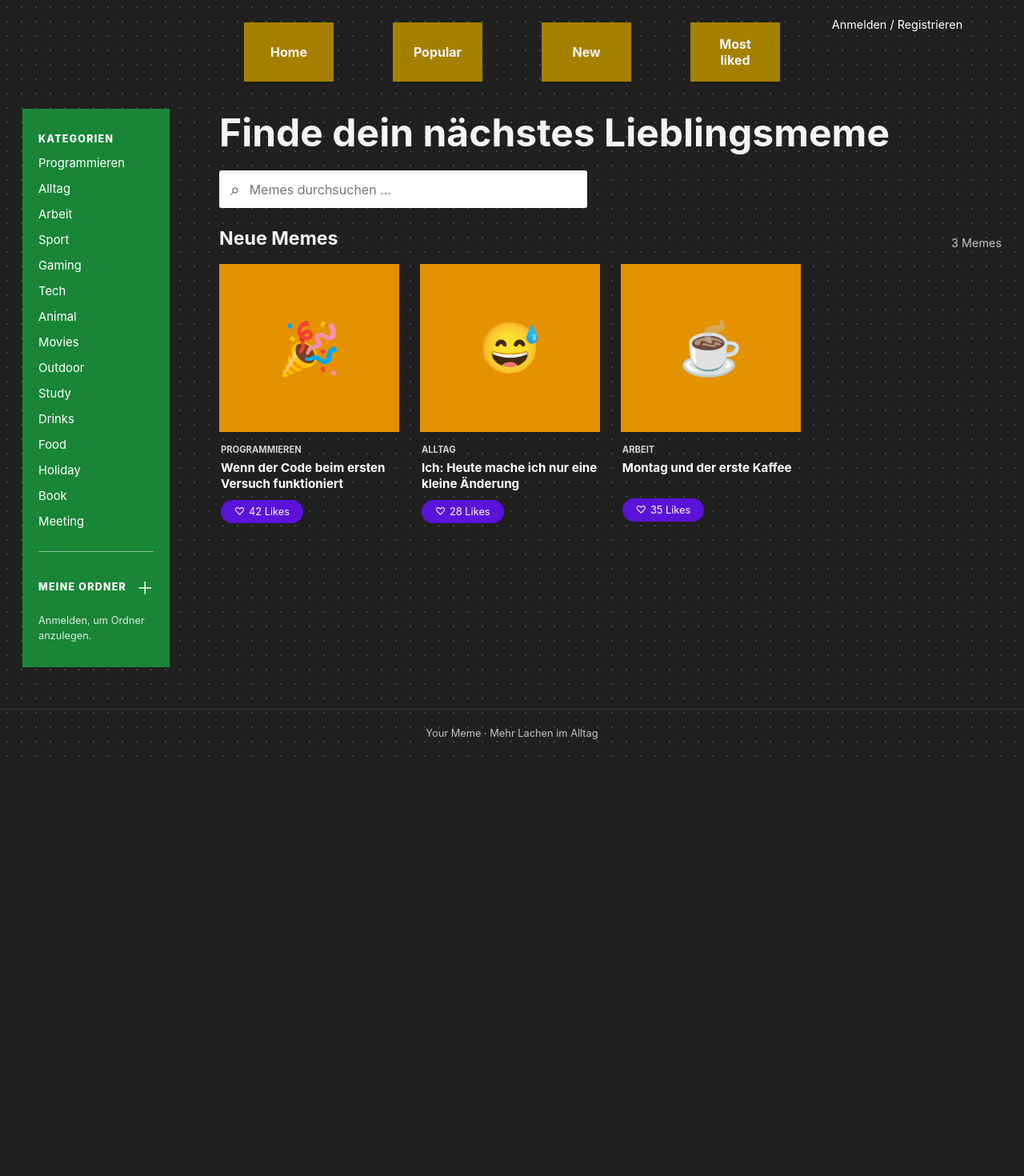
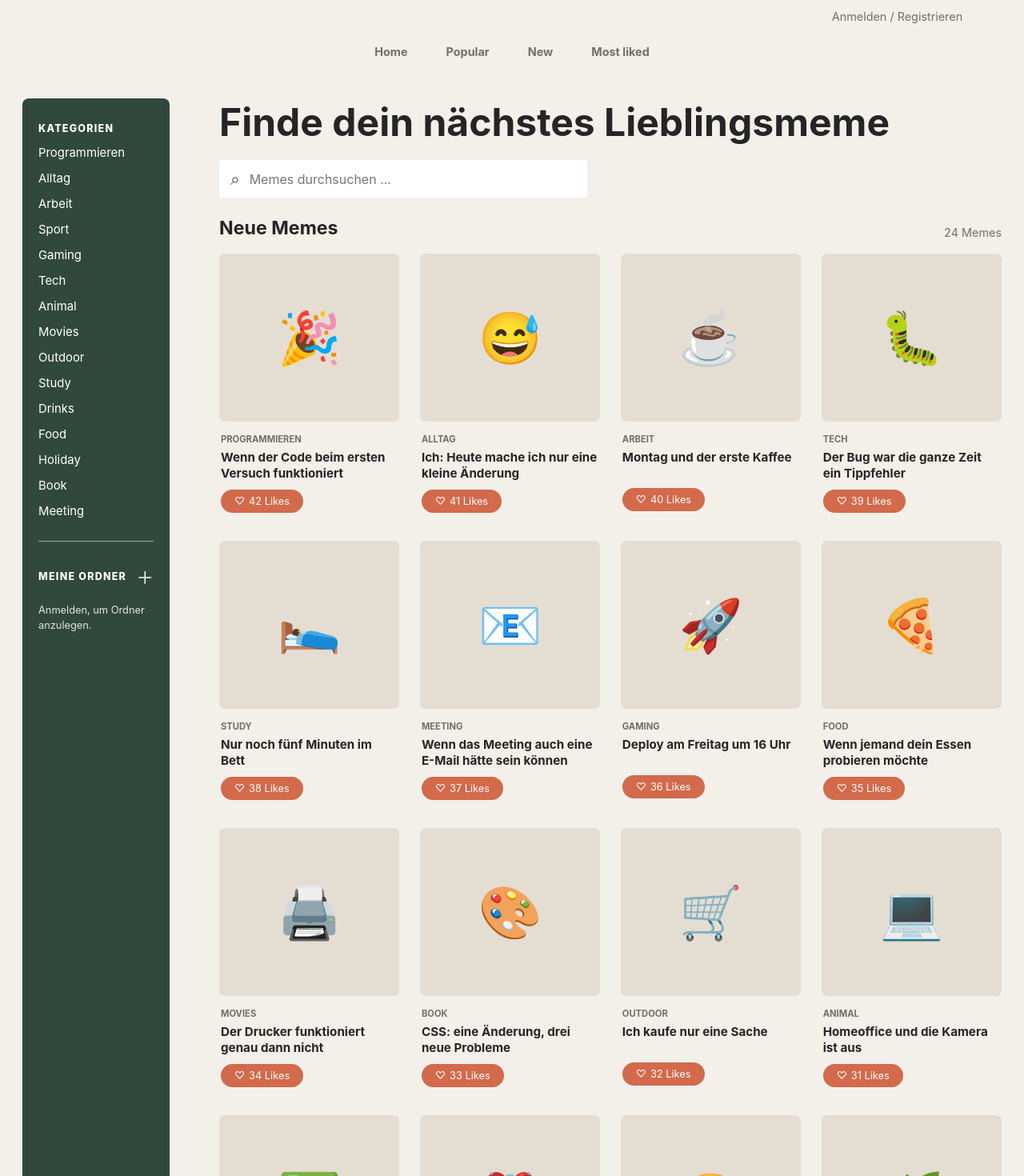
Before and after one commit to josephinemundt1297/your-meme, a React (Vite) app in the folder frontend/: page / in a window 1280 px wide. Shown: the top 1470 px of the page at 80% size. Before the commit the page ends 946 px from the top, so only its background shows below. Built offline with nearby package versions, Linux system fonts and the light colour scheme.

Commit message:
feat(frontend): refine meme navigation and layout

```diff
--- a/frontend/src/App.css
+++ b/frontend/src/App.css
@@ -1,20 +1,20 @@
-:root { --ink: #f4f4f4; --muted: #c5c5c5; --blue: #087ba8; --green: #188537; --orange: #e49200; --mustard: #a58000; --purple: #5b12d9; --page: #202020; --line: #3a3a3a; }
+:root { --ink: #252525; --muted: #716f6a; --green: #31483e; --orange: #e4ddd2; --mustard: #f3f0ea; --purple: #d26a4b; --page: #f3f0ea; --line: #ddd8cf; }
 * { box-sizing: border-box; }
 html { background: var(--page); }
-body { margin: 0; background-color: var(--page); background-image: radial-gradient(#444 1px, transparent 1px); background-size: 18px 18px; color: var(--ink); font-family: Inter, ui-sans-serif, system-ui, -apple-system, sans-serif; }
+body { margin: 0; background: var(--page); color: var(--ink); font-family: Inter, ui-sans-serif, system-ui, -apple-system, sans-serif; }
 a { color: inherit; text-decoration: none; } button, input { font: inherit; }
 .app-shell { min-height: 100vh; }
-.site-header { align-items: flex-start; display: flex; justify-content: center; padding: 0 24px; position: relative; }
+.site-header { min-height: 22px; padding: 0 24px; position: relative; }
 .brand-banner { align-items: center; background: var(--blue); display: flex; flex-direction: column; justify-content: center; margin-top: 0; min-height: 112px; padding: 20px 32px; width: min(560px, 100%); }
 .logo { color: white; font-size: 1.35rem; font-weight: 800; }
 .brand-banner p { font-size: .85rem; margin: 8px 0 0; }
-.account-link { color: white; font-size: .9rem; position: absolute; right: clamp(20px, 6vw, 80px); top: 22px; }
+.account-link { color: var(--muted); font-size: .9rem; position: absolute; right: clamp(20px, 6vw, 80px); top: 12px; }
 .account-link:hover, .account-link:focus-visible { text-decoration: underline; }
-.main-nav { display: flex; gap: clamp(18px, 6vw, 74px); justify-content: center; margin: 28px auto 34px; }
-.main-nav a { align-items: center; background: var(--mustard); display: flex; font-weight: 700; justify-content: center; min-height: 74px; padding: 14px 22px; text-align: center; width: 112px; }
-.main-nav a:hover, .main-nav a:focus-visible { background: #c19c12; }
+.main-nav { display: flex; gap: 8px; justify-content: center; margin: 24px auto 38px; }
+.main-nav a { align-items: center; border-bottom: 2px solid transparent; color: var(--muted); display: flex; font-size: .9rem; font-weight: 700; justify-content: center; padding: 10px 20px; }
+.main-nav a:hover, .main-nav a:focus-visible { border-color: var(--purple); color: var(--ink); }
 .site-body { display: flex; gap: clamp(28px, 5vw, 62px); margin: 0 auto; max-width: 1280px; padding: 0 28px 52px; }
-.site-sidebar { background: var(--green); flex: 0 0 184px; min-height: 552px; padding: 30px 20px; }
+.site-sidebar { background: var(--green); border-radius: 8px; flex: 0 0 184px; min-height: 552px; padding: 30px 20px; }
 .sidebar-section { display: flex; flex-direction: column; gap: 14px; }
 .sidebar-section a { color: white; font-size: .93rem; }
 .sidebar-section a:hover, .sidebar-section a:focus-visible { text-decoration: underline; }
@@ -31,37 +31,37 @@ h1, h2, h3 { margin-top: 0; } h1 { font-size: clamp(1.8rem, 4vw, 3rem); margin-b
 .search-icon { color: #555; font-size: 1.3rem; } .search-box input { border: 0; color: #222; outline: 0; width: 100%; }
 .meme-section { padding-bottom: 72px; } .section-heading { align-items: end; display: flex; justify-content: space-between; margin-bottom: 18px; } .section-heading .eyebrow { display: none; } .section-heading h2 { font-size: 1.45rem; margin: 0; } .meme-count { color: var(--muted); font-size: .9rem; }
 .meme-grid { display: grid; gap: clamp(20px, 2vw, 30px); grid-template-columns: repeat(4, minmax(0, 1fr)); }
-.meme-card { background: transparent; min-width: 0; overflow: hidden; } .meme-image { align-items: center; background: var(--orange); display: flex; font-size: clamp(3rem, 5vw, 4rem); height: clamp(150px, 17vw, 210px); justify-content: center; } .meme-card-content { padding: 10px 2px; } .category { color: #d2d2d2; font-size: .7rem; font-weight: 700; text-transform: uppercase; } .meme-card h3 { color: white; font-size: .95rem; line-height: 1.3; margin: 5px 0 10px; min-height: 2.5em; }
-.like-button { background: var(--purple); border: 0; border-radius: 20px; color: white; cursor: pointer; font-size: .8rem; padding: 7px 17px; } .like-button:hover, .like-button:focus-visible, .like-button.liked { background: #7b32ed; } .like-button span { margin-right: 5px; } .empty-state { color: var(--muted); }
+.meme-card { background: transparent; min-width: 0; overflow: hidden; } .meme-image { align-items: center; background: var(--orange); border-radius: 7px; display: flex; font-size: clamp(3rem, 5vw, 4rem); height: clamp(150px, 17vw, 210px); justify-content: center; } .meme-card-content { padding: 10px 2px; } .category { color: var(--muted); font-size: .7rem; font-weight: 700; text-transform: uppercase; } .meme-card h3 { color: var(--ink); font-size: .95rem; line-height: 1.3; margin: 5px 0 10px; min-height: 2.5em; }
+.like-button { background: var(--purple); border: 0; border-radius: 20px; color: white; cursor: pointer; font-size: .8rem; padding: 7px 17px; } .like-button:hover, .like-button:focus-visible, .like-button.liked { background: #a94c32; } .like-button span { margin-right: 5px; } .empty-state { color: var(--muted); }
 .site-footer { border-top: 1px solid var(--line); color: var(--muted); font-size: .8rem; padding: 22px; text-align: center; }
 .placeholder-page { margin: 0 auto; max-width: 700px; padding: 100px 24px; text-align: center; } .placeholder-page p:not(.eyebrow) { color: var(--muted); margin-bottom: 28px; } .primary-link { background: var(--purple); border-radius: 10px; color: white; display: inline-block; font-weight: 700; padding: 12px 18px; }
 .detail-page { margin: 0 auto; max-width: 900px; padding: 28px 0 72px; }
 .back-link { color: #d8d8d8; display: inline-block; font-size: .9rem; margin-bottom: 18px; }
 .back-link:hover, .back-link:focus-visible { color: white; text-decoration: underline; }
-.detail-card { background: #2b2b2b; display: grid; grid-template-columns: minmax(280px, 1fr) minmax(280px, 1fr); }
+.detail-card { background: var(--surface); display: grid; grid-template-columns: minmax(280px, 1fr) minmax(280px, 1fr); }
 .detail-image { align-items: center; background: var(--orange); display: flex; font-size: clamp(5rem, 12vw, 9rem); justify-content: center; min-height: 440px; }
 .detail-content { padding: clamp(24px, 4vw, 48px); }
 .detail-content h1 { font-size: clamp(1.8rem, 4vw, 3rem); margin: 10px 0 14px; }
 .detail-author, .comment-count { color: var(--muted); font-size: .9rem; }
 .detail-actions { align-items: center; display: flex; flex-wrap: wrap; gap: 16px; margin: 26px 0 38px; }
-.comments-section { border-top: 1px solid #484848; padding-top: 24px; }
+.comments-section { border-top: 1px solid var(--line); padding-top: 24px; }
 .comments-section h2 { font-size: 1.2rem; }
-.comment-placeholder { border: 1px dashed #666; color: var(--muted); font-size: .88rem; padding: 18px; }
+.comment-placeholder { border: 1px dashed var(--line); color: var(--muted); font-size: .88rem; padding: 18px; }
 .upload-page { margin: 0 auto; max-width: 720px; padding: 28px 0 72px; }
 .upload-intro { margin-bottom: 26px; }
 .upload-intro h1 { margin-bottom: 10px; }
 .upload-intro p:not(.eyebrow) { color: var(--muted); }
-.upload-form { background: #2b2b2b; padding: clamp(20px, 4vw, 38px); }
-.upload-field { color: white; display: flex; flex-direction: column; font-weight: 700; gap: 8px; margin-bottom: 20px; }
+.upload-form { background: var(--surface); padding: clamp(20px, 4vw, 38px); }
+.upload-field { color: var(--ink); display: flex; flex-direction: column; font-weight: 700; gap: 8px; margin-bottom: 20px; }
 .upload-field input, .upload-field select { background: white; border: 0; border-radius: 3px; color: #222; padding: 12px; }
 .upload-field input[type='file'] { color: #555; }
 .upload-preview { background: var(--orange); max-height: 280px; object-fit: contain; padding: 10px; width: 100%; }
 .upload-hint { color: var(--muted); font-size: .85rem; margin: 24px 0 18px; }
 .upload-submit { border: 0; cursor: pointer; }
 .upload-success { color: #8ee39e; font-weight: 700; margin-bottom: 0; }
-.meme-state { align-items: center; background: #2c2c2c; border: 1px dashed #555; border-radius: 10px; color: var(--muted); display: flex; flex-direction: column; margin: 10px auto; max-width: 560px; padding: 42px 24px; text-align: center; } .meme-state h3 { color: white; margin: 12px 0 6px; } .meme-state p { margin: 0; } .state-icon { align-items: center; background: #3e2968; border-radius: 50%; color: #c3a4ff; display: flex; font-size: 1.8rem; font-weight: 800; height: 52px; justify-content: center; width: 52px; } .state-retry { border: 0; cursor: pointer; margin-top: 20px; } .loading-skeletons { display: flex; gap: 8px; } .loading-skeletons span { animation: pulse 1.2s ease-in-out infinite; background: #777; border-radius: 6px; height: 8px; width: 34px; } .loading-skeletons span:nth-child(2) { animation-delay: .15s; } .loading-skeletons span:nth-child(3) { animation-delay: .3s; } @keyframes pulse { 0%, 100% { opacity: .4; } 50% { opacity: 1; } }
+.meme-state { align-items: center; background: var(--surface); border: 1px dashed var(--line); border-radius: 10px; color: var(--muted); display: flex; flex-direction: column; margin: 10px auto; max-width: 560px; padding: 42px 24px; text-align: center; } .meme-state h3 { color: var(--ink); margin: 12px 0 6px; } .meme-state p { margin: 0; } .state-icon { align-items: center; background: #f1e3dc; border-radius: 50%; color: var(--accent, #d26a4b); display: flex; font-size: 1.8rem; font-weight: 800; height: 52px; justify-content: center; width: 52px; } .state-retry { border: 0; cursor: pointer; margin-top: 20px; } .loading-skeletons { display: flex; gap: 8px; } .loading-skeletons span { animation: pulse 1.2s ease-in-out infinite; background: #c9c2b8; border-radius: 6px; height: 8px; width: 34px; } .loading-skeletons span:nth-child(2) { animation-delay: .15s; } .loading-skeletons span:nth-child(3) { animation-delay: .3s; } @keyframes pulse { 0%, 100% { opacity: .4; } 50% { opacity: 1; } }
 .sr-only { height: 1px; margin: -1px; overflow: hidden; position: absolute; width: 1px; clip: rect(0, 0, 0, 0); }
 @media (max-width: 1100px) { .meme-grid { grid-template-columns: repeat(3, minmax(0, 1fr)); } }
 @media (max-width: 820px) { .site-header { padding-top: 0; } .account-link { right: 18px; top: 16px; } .main-nav { gap: 12px; margin-top: 20px; } .main-nav a { min-height: 58px; padding: 10px; width: 100px; } .site-body { gap: 18px; padding: 0 16px 40px; } .site-sidebar { flex-basis: 150px; padding: 22px 14px; } .meme-grid { grid-template-columns: repeat(2, minmax(0, 1fr)); } }
-@media (max-width: 560px) { .site-header { padding: 0 12px; } .brand-banner { min-height: 92px; padding: 14px 20px; } .brand-banner p { font-size: .72rem; } .account-link { font-size: .72rem; max-width: 94px; text-align: right; top: 12px; } .main-nav { gap: 8px; margin: 16px auto 24px; padding: 0 10px; } .main-nav a { font-size: .78rem; min-height: 52px; width: 30%; } .site-body { display: block; padding: 0 12px 32px; } .site-sidebar { min-height: auto; padding: 16px; } .sidebar-section { display: grid; gap: 10px 16px; grid-template-columns: repeat(2, 1fr); } .sidebar-title, .sidebar-heading, .sidebar-note { grid-column: 1 / -1; } .sidebar-divider { margin: 18px 0; } .meme-grid { grid-template-columns: 1fr; } .meme-image { height: 210px; } }
+@media (max-width: 560px) { .site-header { padding: 0 12px; } .account-link { font-size: .72rem; max-width: 94px; text-align: right; top: 10px; } .main-nav { gap: 4px; margin: 16px auto 24px; padding: 0 10px; } .main-nav a { font-size: .78rem; min-height: 52px; padding: 10px 4px; width: 25%; } .site-body { display: block; padding: 0 12px 32px; } .site-sidebar { min-height: auto; padding: 16px; } .sidebar-section { display: grid; gap: 10px 16px; grid-template-columns: repeat(2, 1fr); } .sidebar-title, .sidebar-heading, .sidebar-note { grid-column: 1 / -1; } .sidebar-divider { margin: 18px 0; } .meme-grid { grid-template-columns: 1fr; } .meme-image { height: 210px; } }
 @media (max-width: 680px) { .detail-page { padding: 18px 0 48px; } .detail-card { display: block; } .detail-image { min-height: 260px; } }
--- a/frontend/src/App.tsx
+++ b/frontend/src/App.tsx
@@ -11,7 +11,7 @@ function Layout() {
     <header className="site-header">
       <Link className="account-link" to="/account">Anmelden / Registrieren</Link>
     </header>
-    <nav className="main-nav" aria-label="Hauptnavigation"><Link to="/">Home</Link><Link to="/top">Popular</Link><Link to="/">New</Link><Link to="/top">Most liked</Link></nav>
+    <nav className="main-nav" aria-label="Hauptnavigation"><Link to="/">Home</Link><Link to="/popular">Popular</Link><Link to="/new">New</Link><Link to="/top">Most liked</Link></nav>
     <div className="site-body">
       <aside id="site-sidebar" className="site-sidebar">
         <div className="sidebar-section"><p className="sidebar-title">Kategorien</p>{categories.map((category) => <Link key={category} to="/" search={{ category }}>{category}</Link>)}</div>
@@ -84,11 +84,13 @@ function MemeDetailPage() {
 
 const rootRoute = createRootRoute({ component: Layout })
 const homeRoute = createRoute({ getParentRoute: () => rootRoute, path: '/', component: () => <MemeList /> })
+const popularRoute = createRoute({ getParentRoute: () => rootRoute, path: '/popular', component: () => <MemeList top /> })
+const newRoute = createRoute({ getParentRoute: () => rootRoute, path: '/new', component: () => <MemeList /> })
 const topRoute = createRoute({ getParentRoute: () => rootRoute, path: '/top', component: () => <MemeList top /> })
 const uploadRoute = createRoute({ getParentRoute: () => rootRoute, path: '/upload', component: UploadPage })
 const accountRoute = createRoute({ getParentRoute: () => rootRoute, path: '/account', component: () => <PlaceholderPage title="Anmelden / Profil" text="Hier erscheinen Anmeldung und Kontoeinstellungen." /> })
 const memeRoute = createRoute({ getParentRoute: () => rootRoute, path: '/memes/$memeId', component: MemeDetailPage })
 const folderRoute = createRoute({ getParentRoute: () => rootRoute, path: '/folders/$folderId', component: () => <PlaceholderPage title="Mein Ordner" text="Dieser persönliche Ordner wird nach der Anmeldung verfügbar." /> })
-const routeTree = rootRoute.addChildren([homeRoute, topRoute, uploadRoute, accountRoute, memeRoute, folderRoute])
+const routeTree = rootRoute.addChildren([homeRoute, popularRoute, newRoute, topRoute, uploadRoute, accountRoute, memeRoute, folderRoute])
 export const router = createRouter({ routeTree })
 declare module '@tanstack/react-router' { interface Register { router: typeof router } }
--- a/frontend/src/data/sampleMemes.ts
+++ b/frontend/src/data/sampleMemes.ts
@@ -1,40 +1,41 @@
 import type { Meme } from '../types/meme'
 
-export const sampleMemes: Meme[] = [
-  {
-    id: 'meme-1',
-    title: 'Wenn der Code beim ersten Versuch funktioniert',
-    imageUrl: '/beispiel-meme-1.jpg',
-    createdAt: '2026-11-02T09:00:00Z',
-    author: { id: 'u1', username: 'Dilek' },
-    category: 'Programmieren',
-    likeCount: 42,
-    commentCount: 3,
-    likedByMe: false,
-    emoji: '🎉',
-  },
-  {
-    id: 'meme-2',
-    title: 'Ich: Heute mache ich nur eine kleine Änderung',
-    imageUrl: '/beispiel-meme-2.jpg',
-    createdAt: '2026-11-02T08:30:00Z',
-    author: { id: 'u2', username: 'Josi' },
-    category: 'Alltag',
-    likeCount: 28,
-    commentCount: 5,
-    likedByMe: false,
-    emoji: '😅',
-  },
-  {
-    id: 'meme-3',
-    title: 'Montag und der erste Kaffee',
-    imageUrl: '/beispiel-meme-3.jpg',
-    createdAt: '2026-11-02T08:00:00Z',
-    author: { id: 'u3', username: 'MemeFan' },
-    category: 'Arbeit',
-    likeCount: 35,
-    commentCount: 2,
-    likedByMe: false,
-    emoji: '☕',
-  },
-]
+const memeTemplates = [
+  ['Wenn der Code beim ersten Versuch funktioniert', 'Programmieren', '🎉'],
+  ['Ich: Heute mache ich nur eine kleine Änderung', 'Alltag', '😅'],
+  ['Montag und der erste Kaffee', 'Arbeit', '☕'],
+  ['Der Bug war die ganze Zeit ein Tippfehler', 'Tech', '🐛'],
+  ['Nur noch fünf Minuten im Bett', 'Study', '🛌'],
+  ['Wenn das Meeting auch eine E-Mail hätte sein können', 'Meeting', '📧'],
+  ['Deploy am Freitag um 16 Uhr', 'Gaming', '🚀'],
+  ['Wenn jemand dein Essen probieren möchte', 'Food', '🍕'],
+  ['Der Drucker funktioniert genau dann nicht', 'Movies', '🖨️'],
+  ['CSS: eine Änderung, drei neue Probleme', 'Book', '🎨'],
+  ['Ich kaufe nur eine Sache', 'Outdoor', '🛒'],
+  ['Homeoffice und die Kamera ist aus', 'Animal', '💻'],
+  ['Wenn die Tests plötzlich grün sind', 'Tech', '✅'],
+  ['Das Wochenende ist zu kurz', 'Holiday', '⏰'],
+  ['Wenn der Chef „kurz sprechen“ möchte', 'Sport', '😳'],
+  ['Git sagt: alles aktuell', 'Programmieren', '🌿'],
+  ['Ich brauche erst einen Snack', 'Drinks', '🍪'],
+  ['Montag ist kein Bug, sondern ein Feature', 'Arbeit', '📅'],
+  ['Nach drei Stunden Debugging', 'Tech', '🧠'],
+  ['Wenn der Wecker klingelt', 'Study', '😴'],
+  ['Der Kaffee hält das Team zusammen', 'Drinks', '☕'],
+  ['Wenn die App endlich startet', 'Gaming', '🙌'],
+  ['Das Paket kommt heute bestimmt', 'Outdoor', '📦'],
+  ['Freitag kurz vor Feierabend', 'Meeting', '🎊'],
+] as const
+
+export const sampleMemes: Meme[] = memeTemplates.map(([title, category, emoji], index) => ({
+  id: `meme-${index + 1}`,
+  title,
+  imageUrl: `/beispiel-meme-${index + 1}.jpg`,
+  createdAt: `2026-11-02T${String(9 - Math.floor(index / 4)).padStart(2, '0')}:${String(59 - index).padStart(2, '0')}:00Z`,
+  author: { id: `u${(index % 3) + 1}`, username: ['Dilek', 'Josi', 'MemeFan'][index % 3] },
+  category,
+  likeCount: 42 - index,
+  commentCount: index % 6,
+  likedByMe: false,
+  emoji,
+}))
```
